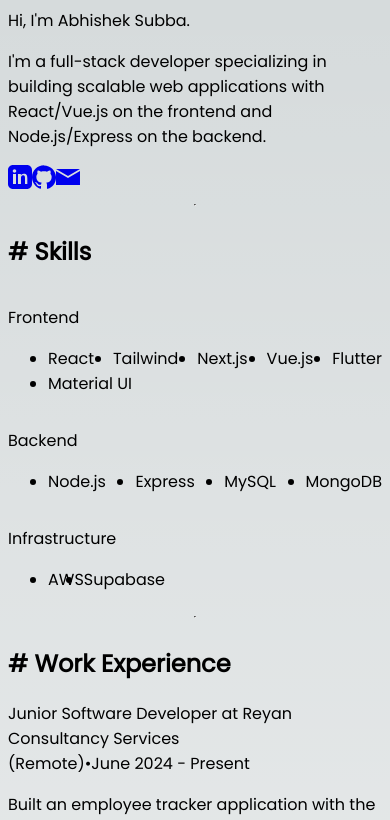
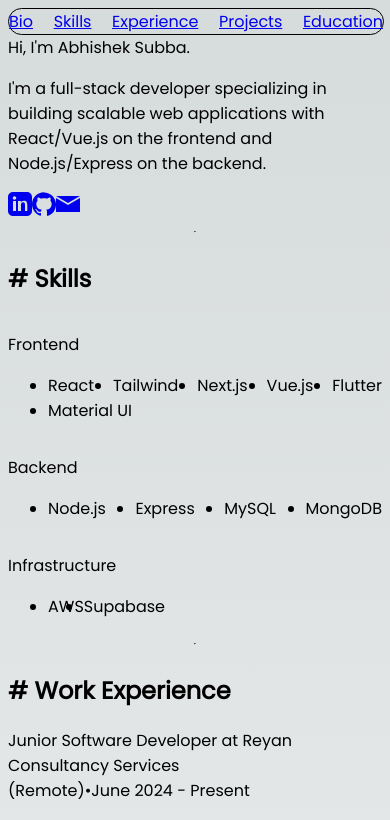
Before and after one commit to original-subbaman/portfolio-website, a Next.js app: page / in a window 390 px wide. Shown: the top 820 px of the page. Built offline with nearby package versions, Linux system fonts and the light colour scheme.

Commit message:
feat(Navbar): update navbar ui and active section logic - Add id to each section for better navigation

```diff
--- a/app/page.tsx
+++ b/app/page.tsx
@@ -3,6 +3,7 @@ import { ProjectSection } from "@/components/ProjectSection";
 import { SkillSection } from "@/components/SkillSection";
 import { WelcomeSection } from "@/components/WelcomeSection";
 import { WorkExperience } from "@/components/WorkExperince";
+import { Navbar } from "@/components/Navbar";
 
 const Divider = () => (
   <hr className="border-t border-gray-300 my-2 px-16 mx-auto" />
@@ -10,8 +11,8 @@ const Divider = () => (
 
 export default function Home() {
   return (
-    <main className="font-SourceCodePro bg-white min-h-screen w-full">
-      {/* <Navbar /> */}
+    <main className="font-SourceCodePro bg-white min-h-screen w-full py-4">
+      <Navbar />
       <div className="flex flex-col container max-w-2xl mx-auto py-10 gap-8">
         <WelcomeSection />
 
--- a/components/EducationSection.tsx
+++ b/components/EducationSection.tsx
@@ -3,7 +3,7 @@ import { EducationCard } from "./EducationCard";
 
 export const EducationSection = () => {
   return (
-    <SectionWrapper title="Education">
+    <SectionWrapper id="education" title="Education">
       <EducationCard
         school="Jain University, School of Engineering and Technology"
         degree="Bachelor of Technology (Specialization in Cloud Computing and Computer Science)"
--- a/components/Navbar.tsx
+++ b/components/Navbar.tsx
@@ -1,35 +1,72 @@
 "use client";
+import React, { useState, useEffect } from "react";
 
-import Link from "next/link";
-import React from "react";
+const NavItem = ({
+  href,
+  text,
+  active,
+}: {
+  href: string;
+  text: string;
+  active?: boolean;
+}) => (
+  <a
+    href={href}
+    className={`text-sm  ${active ? "bg-white/60 text-black font-bold " : ""}`}
+  >
+    {text}
+  </a>
+);
+
+const links = [
+  { href: "#bio", text: "Bio" },
+  { href: "#skills", text: "Skills" },
+  { href: "#experience", text: "Experience" },
+  { href: "#projects", text: "Projects" },
+  { href: "#education", text: "Education" },
+];
 
 export const Navbar = () => {
+  const [activeSection, setActiveSection] = useState<string>("");
+  console.log("🚀 ~ Navbar ~ activeSection:", activeSection);
+
+  useEffect(() => {
+    const handleScroll = () => {
+      let current = "";
+      for (const link of links) {
+        const section = document.querySelector(link.href);
+        if (section) {
+          const rect = section.getBoundingClientRect();
+          if (rect.top <= 80 && rect.bottom > 80) {
+            current = link.href;
+            break;
+          }
+        }
+      }
+      // If near the bottom, highlight 'Education'
+      if (
+        window.innerHeight + window.scrollY >=
+        document.body.offsetHeight - 10
+      ) {
+        current = "#education";
+      }
+      setActiveSection(current);
+    };
+    window.addEventListener("scroll", handleScroll);
+    handleScroll();
+    return () => window.removeEventListener("scroll", handleScroll);
+  }, []);
+
   return (
-    <nav
-      className="w-full h-16 px-8 sticky top-0 left-0 fade-in-nav bg-white
-    bg-opacity-10 backdrop-filter backdrop-blur-lg border-b border-gray-200 hidden md:block"
-    >
-      <div className="flex justify-between items-center h-full w-full px-4 2xl:px-16">
-        <Link href="/">
-          <p className="text-xl">Abhishek Subba</p>
-        </Link>
-        <div className="hidden sm:flex">
-          <ul className="hidden sm:flex">
-            <li className="ml-10 border-b-2 border-transparent hover:border-white text-xl cursor-pointer">
-              <a href="#home">Home</a>
-            </li>
-            <li className="ml-10 hover:border-b text-xl">
-              <a href="#bio">Bio</a>
-            </li>
-            <li className="ml-10 hover:border-b text-xl">
-              <a href="#skills">Skills</a>
-            </li>
-            <li className="ml-10 hover:border-b text-xl">
-              <a href="#projects">Projects</a>
-            </li>
-          </ul>
-        </div>
-      </div>
+    <nav className="container max-w-md mx-auto h-10 px-10 text-black rounded-full sticky top-0 left-0 bg-white/30 backdrop-blur-sm border border-white/60 shadow-2xl flex items-center justify-between z-[100]">
+      {links.map((link) => (
+        <NavItem
+          key={link.href}
+          href={link.href}
+          text={link.text}
+          active={activeSection === link.href}
+        />
+      ))}
     </nav>
   );
 };
--- a/components/ProjectSection.tsx
+++ b/components/ProjectSection.tsx
@@ -7,7 +7,7 @@ import { ProjectItem } from "./ProjectItem";
 
 export const ProjectSection = () => {
   return (
-    <SectionWrapper title="Projects">
+    <SectionWrapper id="projects" title="Projects">
       <div>
         {projectList.map((project: Project, index: number) => (
           <ProjectItem key={index} project={project} />
--- a/components/SkillSection.tsx
+++ b/components/SkillSection.tsx
@@ -47,7 +47,7 @@ export const SkillSection = () => {
   const infraSkills = ["AWS", "Supabase"];
 
   return (
-    <SectionWrapper title="Skills">
+    <SectionWrapper id="skills" title="Skills">
       <SkillList
         skills={frontEndSkills}
         title="Frontend"
--- a/components/WelcomeSection.tsx
+++ b/components/WelcomeSection.tsx
@@ -5,7 +5,7 @@ import { SectionWrapper } from "@/components/common/SectionWrapper";
 
 export const WelcomeSection = () => {
   return (
-    <SectionWrapper id="home">
+    <SectionWrapper id="bio">
       <motion.span
         className="text-gray-500 font-thin"
         initial={{ opacity: 0, y: -10 }}
--- a/components/WorkExperince.tsx
+++ b/components/WorkExperince.tsx
@@ -39,7 +39,7 @@ const ExperienceHistory = [
 ];
 export const WorkExperience = () => {
   return (
-    <SectionWrapper title="Work Experience">
+    <SectionWrapper id="experience" title="Work Experience">
       {ExperienceHistory.map((element) => (
         <ExperienceCard
           key={element.id}
--- a/components/common/SectionWrapper.tsx
+++ b/components/common/SectionWrapper.tsx
@@ -15,7 +15,9 @@ export const SectionWrapper = ({
 }: SectionWrapperProps) => (
   <section
     id={id}
-    className={`flex flex-col justify-center gap-4 text-black md:text-start md:grow px-16 ${className}`.trim()}
+    className={`flex flex-col justify-center
+        gap-4 text-black scroll-mt-16
+        md:text-start md:grow px-16 ${className}`.trim()}
   >
     {title && <h2 className="text-gray-500 font-mono"># {title}</h2>}
     {children}
```
